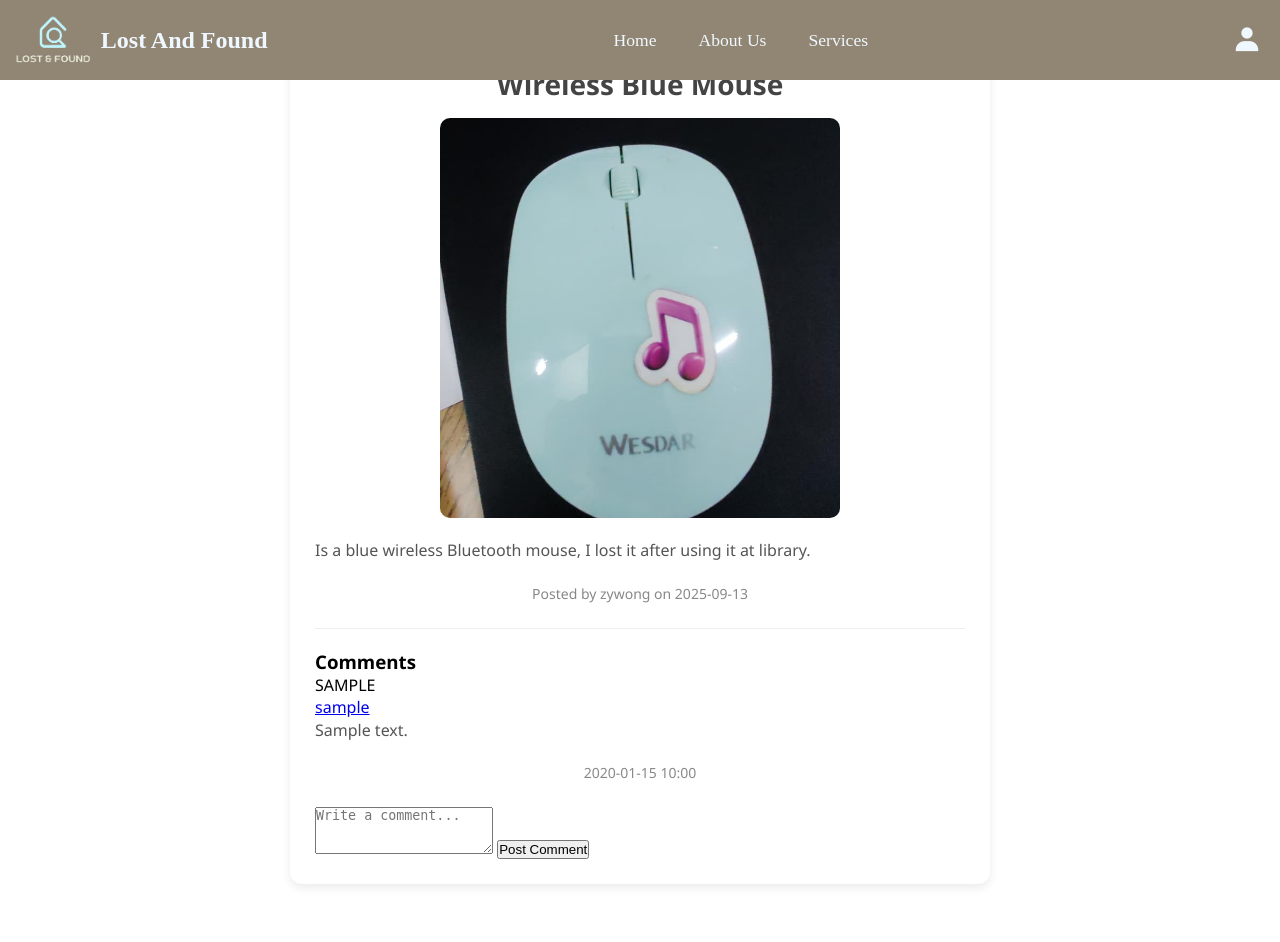
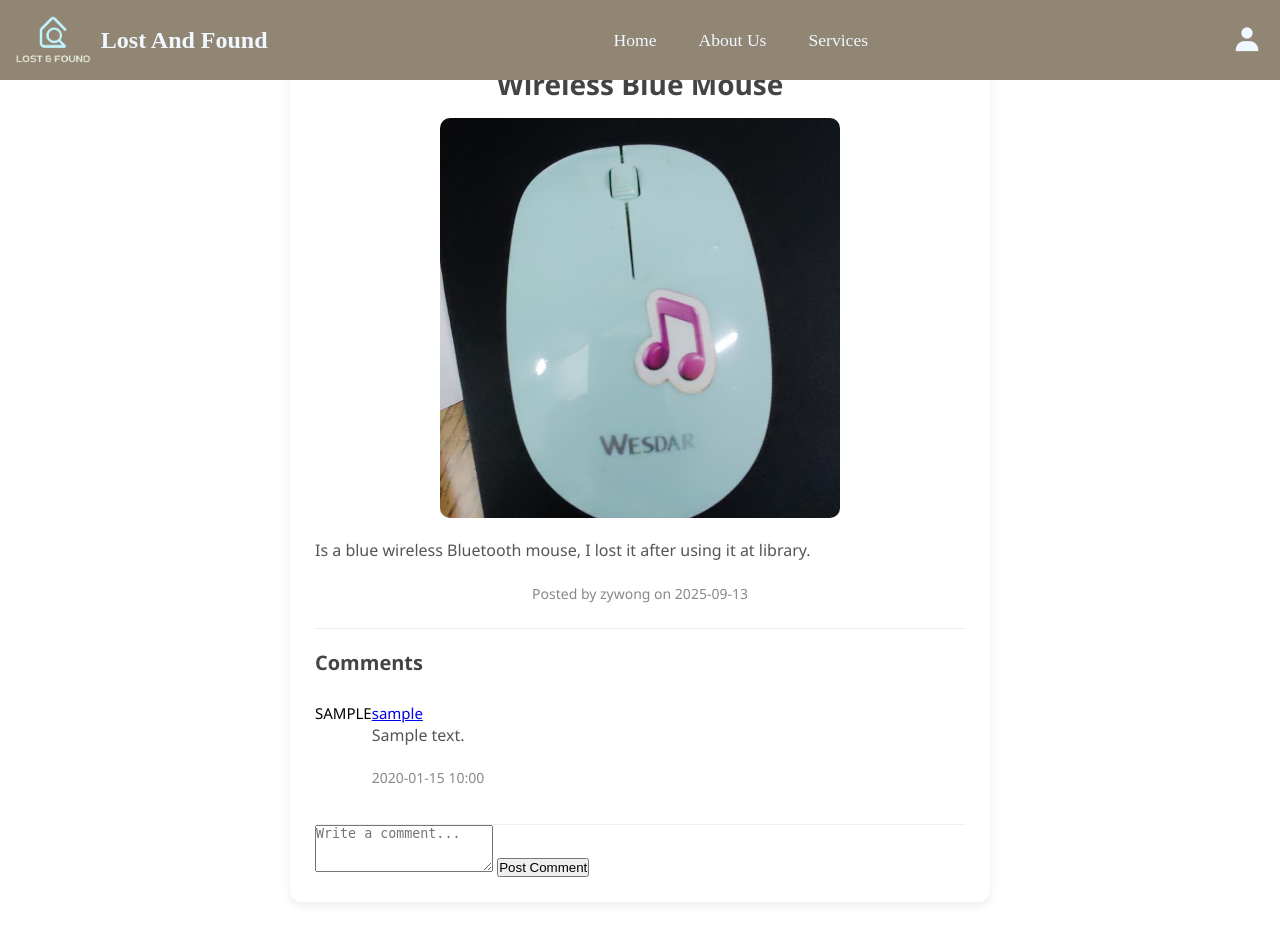
Before and after one commit to WongZhiYun/Lost-Found, a Flask app: template WongZhiYun/file/templates/post_detail.html in a window 1280 px wide. Before the commit the page ends 886 px from the top, so only its background shows below. Run offline with Flask 3, Linux system fonts and the light colour scheme; data comes from the database, SQL or seed files in the repository; the template is opened without the code that fills it: values that come from a table or form of the project are taken from there, most other values are stand-ins (such as "Sample title", 1, 10 or a date in 2020).

Commit message:
design of comment section

```diff
--- a/WongZhiYun/file/static/post_detail.css
+++ b/WongZhiYun/file/static/post_detail.css
@@ -51,3 +51,20 @@
     border-top: 1px solid #eee;
     margin: 20px 0;
 }
+
+/* Comments section */
+.post-detail h3 {
+    margin-top: 0;
+    font-size: 20px;
+    color: #444;
+    margin-bottom: 15px;
+}
+
+.comment {
+    display: flex;
+    align-items: flex-start;
+    padding: 12px 0;
+    border-bottom: 1px solid #f0f0f0;
+    font-size: 15px;
+    word-wrap: break-word;
+}
```
